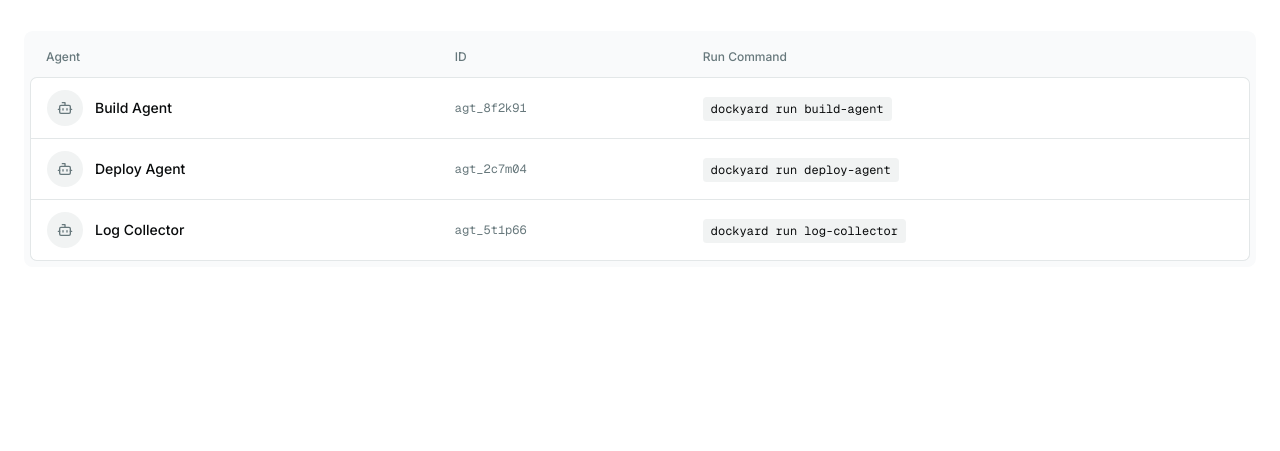
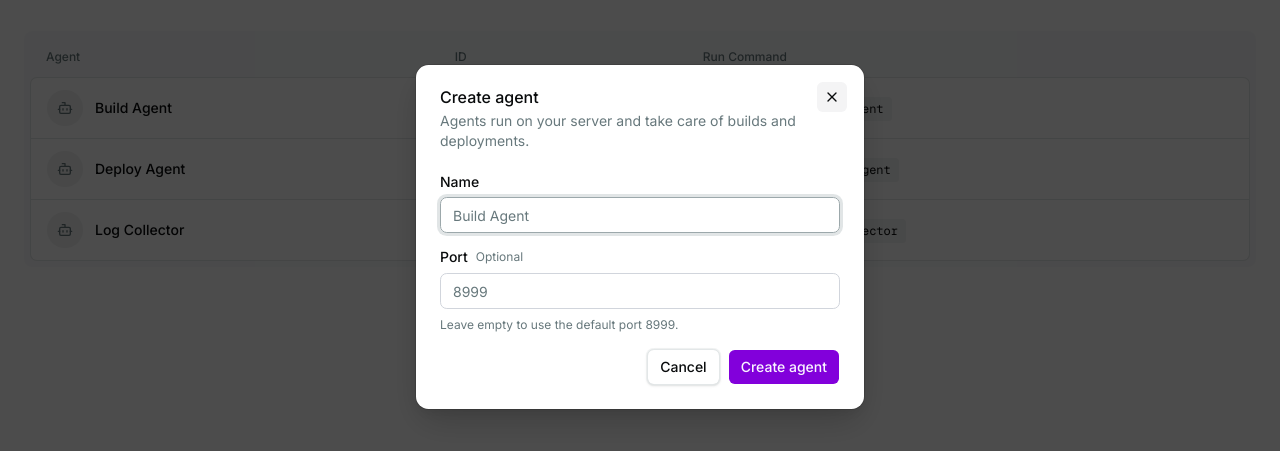
Before and after one commit to mistryviral05/dockyard-frontend, a Next.js app: page /agents in a window 1280 px wide. Both pictures are taken after a click on the button "Create Agent". Shown: the part 163-614 px from the top of the page. Built offline with nearby package versions, Linux system fonts and the light colour scheme; no server answers.

Commit message:
feat: implement agent creation dialog and command handling; add token expiry component and validation schema for agent inputs

```diff
--- /dev/null
+++ b/src/app/(dashboard)/agents/_components/agent-run-command.tsx
@@ -0,0 +1,54 @@
+"use client"
+
+import { useEffect, useState } from "react"
+import { Check, Copy } from "lucide-react"
+
+import { Button } from "@/shared/components/ui/button"
+import { TokenExpiry } from "./token-expiry"
+
+function AgentRunCommand({
+  command,
+  expiresAt,
+}: {
+  command: string
+  expiresAt: string
+}) {
+  const [copied, setCopied] = useState(false)
+
+  useEffect(() => {
+    if (!copied) return
+    const timer = setTimeout(() => setCopied(false), 2000)
+    return () => clearTimeout(timer)
+  }, [copied])
+
+  const handleCopy = async () => {
+    await navigator.clipboard.writeText(command)
+    setCopied(true)
+  }
+
+  return (
+    <div className="flex flex-col gap-2">
+      <div className="flex items-start gap-2 rounded-2xl bg-muted p-3">
+        <code className="min-w-0 flex-1 font-mono text-xs leading-relaxed break-all text-foreground">
+          {command}
+        </code>
+        <Button
+          type="button"
+          variant="ghost"
+          size="icon-sm"
+          aria-label={copied ? "Copied" : "Copy command"}
+          onClick={handleCopy}
+        >
+          {copied ? (
+            <Check className="size-4 text-primary" />
+          ) : (
+            <Copy className="size-4" />
+          )}
+        </Button>
+      </div>
+      <TokenExpiry expiresAt={expiresAt} />
+    </div>
+  )
+}
+
+export { AgentRunCommand }
--- a/src/app/(dashboard)/agents/_components/create-agent-button.tsx
+++ b/src/app/(dashboard)/agents/_components/create-agent-button.tsx
@@ -1,13 +1,22 @@
+"use client"
+
+import { useState } from "react"
 import { Plus } from "lucide-react"
 
 import { Button } from "@/shared/components/ui/button"
+import { CreateAgentDialog } from "./create-agent-dialog"
 
 function CreateAgentButton() {
+  const [open, setOpen] = useState(false)
+
   return (
-    <Button className="gap-1.5">
-      <Plus className="size-4" />
-      Create Agent
-    </Button>
+    <>
+      <Button className="gap-1.5" onClick={() => setOpen(true)}>
+        <Plus className="size-4" />
+        Create Agent
+      </Button>
+      <CreateAgentDialog open={open} onOpenChange={setOpen} />
+    </>
   )
 }
 
--- /dev/null
+++ b/src/app/(dashboard)/agents/_components/create-agent-dialog.tsx
@@ -0,0 +1,180 @@
+"use client"
+
+import { useState } from "react"
+import { useForm } from "react-hook-form"
+import { zodResolver } from "@hookform/resolvers/zod"
+import { TriangleAlert } from "lucide-react"
+
+import { Button } from "@/shared/components/ui/button"
+import {
+  Dialog,
+  DialogClose,
+  DialogContent,
+  DialogDescription,
+  DialogFooter,
+  DialogHeader,
+  DialogTitle,
+} from "@/shared/components/ui/dialog"
+import { Input } from "@/shared/components/ui/input"
+import { Label } from "@/shared/components/ui/label"
+import {
+  createAgentSchema,
+  DEFAULT_AGENT_PORT,
+  type CreateAgentPayload,
+  type CreateAgentValues,
+} from "@/features/agent/schema"
+import type { CreatedAgent } from "@/features/agent/types"
+import { AgentRunCommand } from "./agent-run-command"
+
+/**
+ * Stand-in for the POST /v1/agents response so the install step can be built
+ * before the feature layer exists. Replace with the real mutation result.
+ */
+function buildPlaceholderAgent(values: CreateAgentPayload): CreatedAgent {
+  const now = Date.now()
+  const token = "agt_9Kx2Lm4vQpR7sT1uW3yZ5aB8cD0eF6gH2jK4nP6qS8u"
+
+  return {
+    id: "agent_tz4k91xw0q8n2mv7bd3ls6yh",
+    name: values.name,
+    status: "pending",
+    port: values.port,
+    created_at: new Date(now).toISOString(),
+    token,
+    token_expires_at: new Date(now + 900 * 1000).toISOString(),
+    token_expires_in: 900,
+    run_command: `curl -fsSL http://localhost:8080/api/v1/agents/install.sh | bash -s -- --token ${token} --server http://localhost:8080 --port ${values.port}`,
+  }
+}
+
+function CreateAgentDialog({
+  open,
+  onOpenChange,
+}: {
+  open: boolean
+  onOpenChange: (open: boolean) => void
+}) {
+  // Set once the agent is created — swaps the dialog to the install step.
+  const [created, setCreated] = useState<CreatedAgent | null>(null)
+
+  const {
+    register,
+    handleSubmit,
+    reset,
+    formState: { errors },
+  } = useForm<CreateAgentValues, unknown, CreateAgentPayload>({
+    resolver: zodResolver(createAgentSchema),
+    defaultValues: { name: "", port: "" },
+  })
+
+  const handleOpenChange = (next: boolean) => {
+    if (!next) {
+      reset()
+      setCreated(null)
+    }
+    onOpenChange(next)
+  }
+
+  const onSubmit = (values: CreateAgentPayload) => {
+    // TODO: wire up POST /v1/agents once the feature layer exists — the
+    // response replaces this placeholder and feeds the install step below.
+    console.log(values)
+    setCreated(buildPlaceholderAgent(values))
+  }
+
+  if (created) {
+    return (
+      <Dialog open={open} onOpenChange={handleOpenChange}>
+        <DialogContent>
+          <DialogHeader>
+            <DialogTitle>Install {created.name}</DialogTitle>
+            <DialogDescription>
+              Run this command on the server that should host the agent.
+            </DialogDescription>
+          </DialogHeader>
+
+          <div className="flex items-start gap-2 rounded-2xl bg-destructive/10 p-3 text-xs text-destructive">
+            <TriangleAlert className="mt-px size-4 shrink-0" />
+            <p>
+              This command is shown only once. If it expires or you lose it,
+              you will have to create a new agent to get a new one.
+            </p>
+          </div>
+
+          <AgentRunCommand
+            command={created.run_command}
+            expiresAt={created.token_expires_at}
+          />
+
+          <DialogFooter>
+            <DialogClose render={<Button type="button" />}>Done</DialogClose>
+          </DialogFooter>
+        </DialogContent>
+      </Dialog>
+    )
+  }
+
+  return (
+    <Dialog open={open} onOpenChange={handleOpenChange}>
+      <DialogContent>
+        <DialogHeader>
+          <DialogTitle>Create agent</DialogTitle>
+          <DialogDescription>
+            Agents run on your server and take care of builds and deployments.
+          </DialogDescription>
+        </DialogHeader>
+
+        <form
+          onSubmit={handleSubmit(onSubmit)}
+          className="flex flex-col gap-4"
+          noValidate
+        >
+          <div className="flex flex-col gap-2">
+            <Label htmlFor="agent-name">Name</Label>
+            <Input
+              id="agent-name"
+              placeholder="Build Agent"
+              aria-invalid={!!errors.name}
+              {...register("name")}
+            />
+            {errors.name && (
+              <p className="text-xs text-destructive">{errors.name.message}</p>
+            )}
+          </div>
+
+          <div className="flex flex-col gap-2">
+            <Label htmlFor="agent-port">
+              Port
+              <span className="text-xs font-normal text-muted-foreground">
+                Optional
+              </span>
+            </Label>
+            <Input
+              id="agent-port"
+              inputMode="numeric"
+              placeholder={DEFAULT_AGENT_PORT}
+              aria-invalid={!!errors.port}
+              {...register("port")}
+            />
+            {errors.port ? (
+              <p className="text-xs text-destructive">{errors.port.message}</p>
+            ) : (
+              <p className="text-xs text-muted-foreground">
+                Leave empty to use the default port {DEFAULT_AGENT_PORT}.
+              </p>
+            )}
+          </div>
+
+          <DialogFooter>
+            <DialogClose render={<Button type="button" variant="outline" />}>
+              Cancel
+            </DialogClose>
+            <Button type="submit">Create agent</Button>
+          </DialogFooter>
+        </form>
+      </DialogContent>
+    </Dialog>
+  )
+}
+
+export { CreateAgentDialog }
--- /dev/null
+++ b/src/app/(dashboard)/agents/_components/token-expiry.tsx
@@ -0,0 +1,42 @@
+"use client"
+
+import { useEffect, useState } from "react"
+import { formatDistanceToNowStrict, isPast } from "date-fns"
+import { Clock } from "lucide-react"
+
+import { cn } from "@/shared/lib/utils"
+
+/** Live countdown for the one-time install token. */
+function TokenExpiry({ expiresAt }: { expiresAt: string }) {
+  const date = new Date(expiresAt)
+  const [expired, setExpired] = useState(() => isPast(date))
+  const [remaining, setRemaining] = useState(() =>
+    formatDistanceToNowStrict(date)
+  )
+
+  useEffect(() => {
+    const target = new Date(expiresAt)
+    const tick = () => {
+      setExpired(isPast(target))
+      setRemaining(formatDistanceToNowStrict(target))
+    }
+
+    tick()
+    const timer = setInterval(tick, 1000)
+    return () => clearInterval(timer)
+  }, [expiresAt])
+
+  return (
+    <span
+      className={cn(
+        "inline-flex items-center gap-1.5 text-xs",
+        expired ? "text-destructive" : "text-muted-foreground"
+      )}
+    >
+      <Clock className="size-3.5" />
+      {expired ? "Command expired" : `Expires in ${remaining}`}
+    </span>
+  )
+}
+
+export { TokenExpiry }
--- /dev/null
+++ b/src/features/agent/schema.ts
@@ -0,0 +1,31 @@
+import { z } from "zod"
+
+/** Port the agent listens on when the user does not pick one. */
+export const DEFAULT_AGENT_PORT = "8999"
+
+export const createAgentSchema = z.object({
+  name: z
+    .string()
+    .trim()
+    .min(2, "Name must be at least 2 characters")
+    .max(50, "Name must be at most 50 characters"),
+  port: z
+    .string()
+    .trim()
+    // Port is optional — an empty field falls back to the default.
+    .transform((value) => (value === "" ? DEFAULT_AGENT_PORT : value))
+    .pipe(
+      z
+        .string()
+        .regex(/^\d+$/, "Port must be a number")
+        .refine((value) => {
+          const port = Number(value)
+          return port >= 1 && port <= 65535
+        }, "Port must be between 1 and 65535")
+    ),
+})
+
+/** Form values as typed by the user (port may be left empty). */
+export type CreateAgentValues = z.input<typeof createAgentSchema>
+/** Validated values, with the default port applied. */
+export type CreateAgentPayload = z.output<typeof createAgentSchema>
--- /dev/null
+++ b/src/features/agent/types.ts
@@ -0,0 +1,17 @@
+export type AgentStatus = "pending" | "active" | "offline"
+
+export type Agent = {
+  id: string
+  name: string
+  status: AgentStatus
+  port: string
+  created_at: string
+}
+
+/** POST /v1/agents — the token and run command are returned only once. */
+export type CreatedAgent = Agent & {
+  token: string
+  token_expires_at: string
+  token_expires_in: number
+  run_command: string
+}
```
